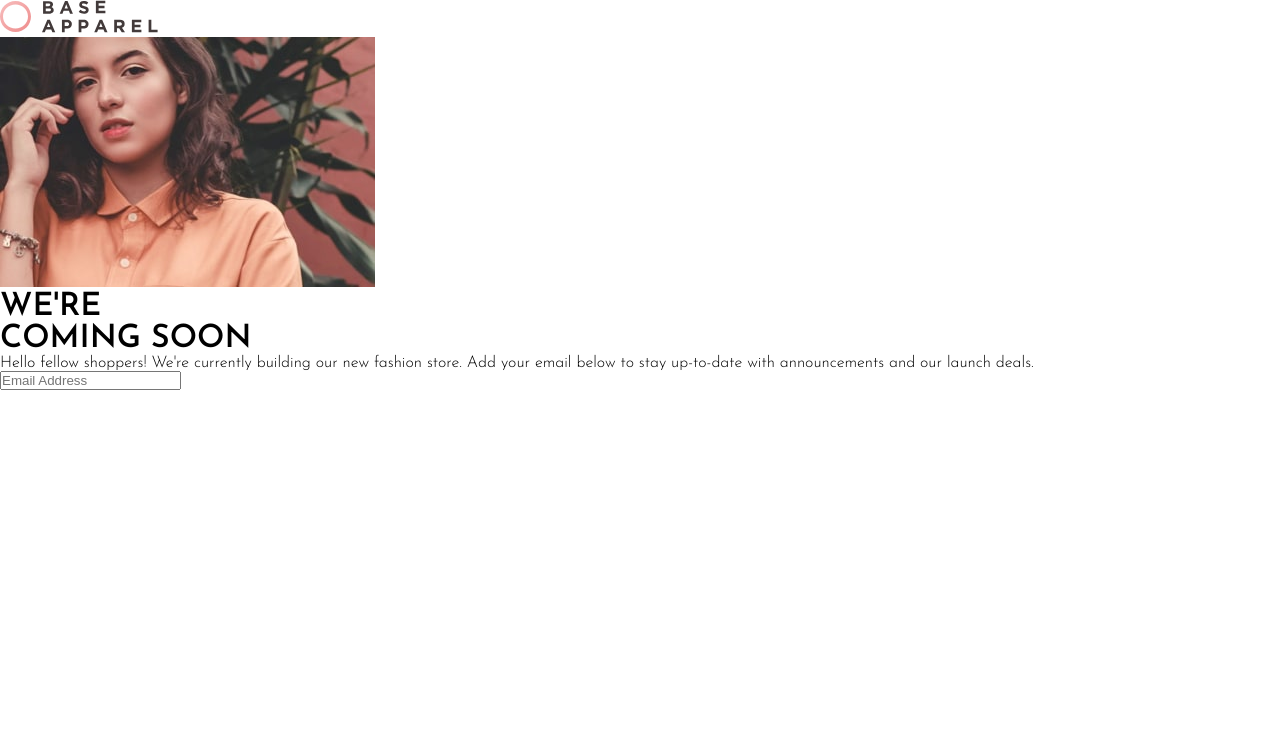
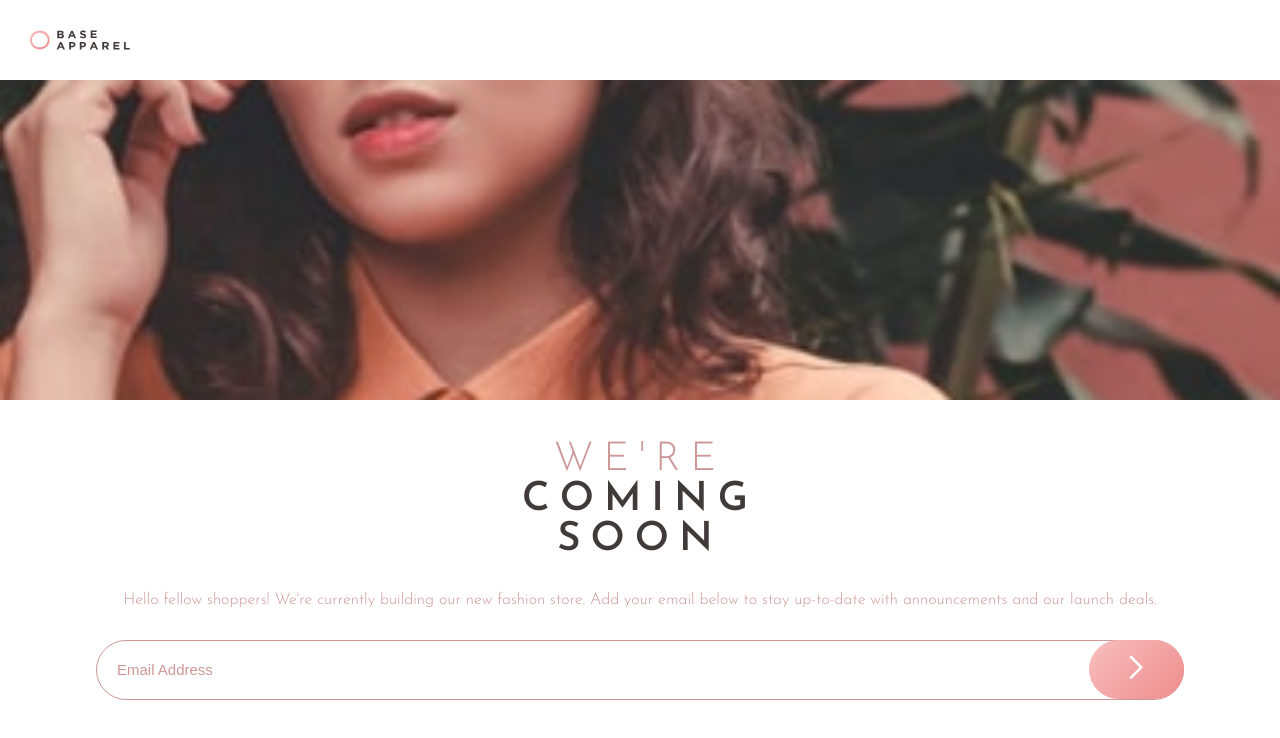
Before and after one commit to jeremyoduromanu/base-apparel-coming-soon-master, a plain HTML site: page index.html in a window 1280 px wide. Drawn offline with Linux system fonts and the light colour scheme.

Commit message:
coding css

```diff
--- a/index.html
+++ b/index.html
@@ -36,11 +36,11 @@
     </div>
 
     <div class="hero-bg">
-      <img src="./images/hero-mobile.jpg" alt="background">
+      <!-- <img src="./images/hero-mobile.jpg" alt="background"> -->
     </div>
 
     <div class="hero-text">
-      <h1><span>WE'RE</span><br>COMING SOON</h1>
+      <h1><span>WE'RE</span><br>COMING <br>SOON</h1>
     </div>
 
     <div class="hero-description">
@@ -54,6 +54,9 @@
         <div class="submit-btn">
           <img src="./images/icon-arrow.svg" alt="submit">
         </div>
+        <div class="invalid-message">
+          <p></p>
+        </div>
       </form>
     </div>
   </main>
--- a/style.css
+++ b/style.css
@@ -8,7 +8,7 @@
     --primary-color: hsl(0, 36%, 70%);
     --secondary-color: hsl(0, 93%, 68%);
     --neutral-color: hsl(0, 6%, 24%);
-    --gradient-1: Linear,
+    --gradient-1: linear ,
         135deg,
         from hsl(0, 0%, 100%),
         to hsl(0, 100%, 98%);
@@ -19,6 +19,118 @@
 }
 
 body{
-    height: 100vh;
+    /* height: 100vh; */
     font-family: 'Josefin Sans', sans-serif;
 }
+
+main{
+    width: 100%;
+    padding-bottom: 100px;
+}
+
+.logo{
+    height: 10vh;
+    display: flex;
+    align-items: center;
+    padding: 0 0 0 30px;
+}
+
+.logo img{
+    width: 100px;
+}
+
+.hero-bg{
+    background-image: url(./images/hero-mobile.jpg);
+    /* height: 30vh; */
+    background-position: center;
+    background-repeat: no-repeat;
+    background-size: cover;
+    max-width: 100%;
+    height: 40vh;
+}
+
+.hero-text{
+    margin-top: 40px;
+}
+
+.hero-text h1{
+    text-align: center;
+    letter-spacing: 10px;
+    font-size: 40px;
+    color: var(--neutral-color);
+}
+
+.hero-text h1 span{
+    color: var(--primary-color);
+    font-weight: 400;
+}
+
+.hero-description{
+    width: 90%;
+    margin: 30px auto auto auto;
+
+}
+
+.hero-description p{
+    text-align: center;
+    line-height: 20px;
+    color: var(--primary-color);
+    font-weight: 400;
+}
+
+.hero-form{
+    width: 85%;
+    margin: 30px auto auto auto;
+    position: relative;
+}
+
+.hero-form form input {
+    padding: 20px;
+    width: 100%;
+    border-radius: 30px;
+    border: 1px solid hsl(0, 36%, 70%);
+    font-size: 16px;
+    color: var(--primary-color);
+    outline: var(--primary-color);
+}
+
+input::placeholder{
+    font-size: 15px;
+    color: var(--primary-color);
+}
+
+input:focus{
+    outline: none;
+}
+
+.submit-btn{
+    position: absolute;
+    top: 0;
+    right: 0;
+    background-color: black;
+    padding: 15px 40px;
+    border-radius: 30px;
+    background: linear-gradient(
+        135deg,
+         hsl(0, 80%, 86%),
+         hsl(0, 74%, 74%));
+    transition:  .5s ease;
+}
+
+.submit-btn img{
+    width: 15px;
+}
+
+.submit-btn:hover{
+    background: linear-gradient(135deg,
+    hsl(0, 36%, 70%),
+     hsl(0, 100%, 98%));
+
+    box-shadow: 0 20px 10px rgba(231, 139, 127, 0.397);
+
+}
+
+
+@media only screen and (min-width: 800px){
+
+}
```
